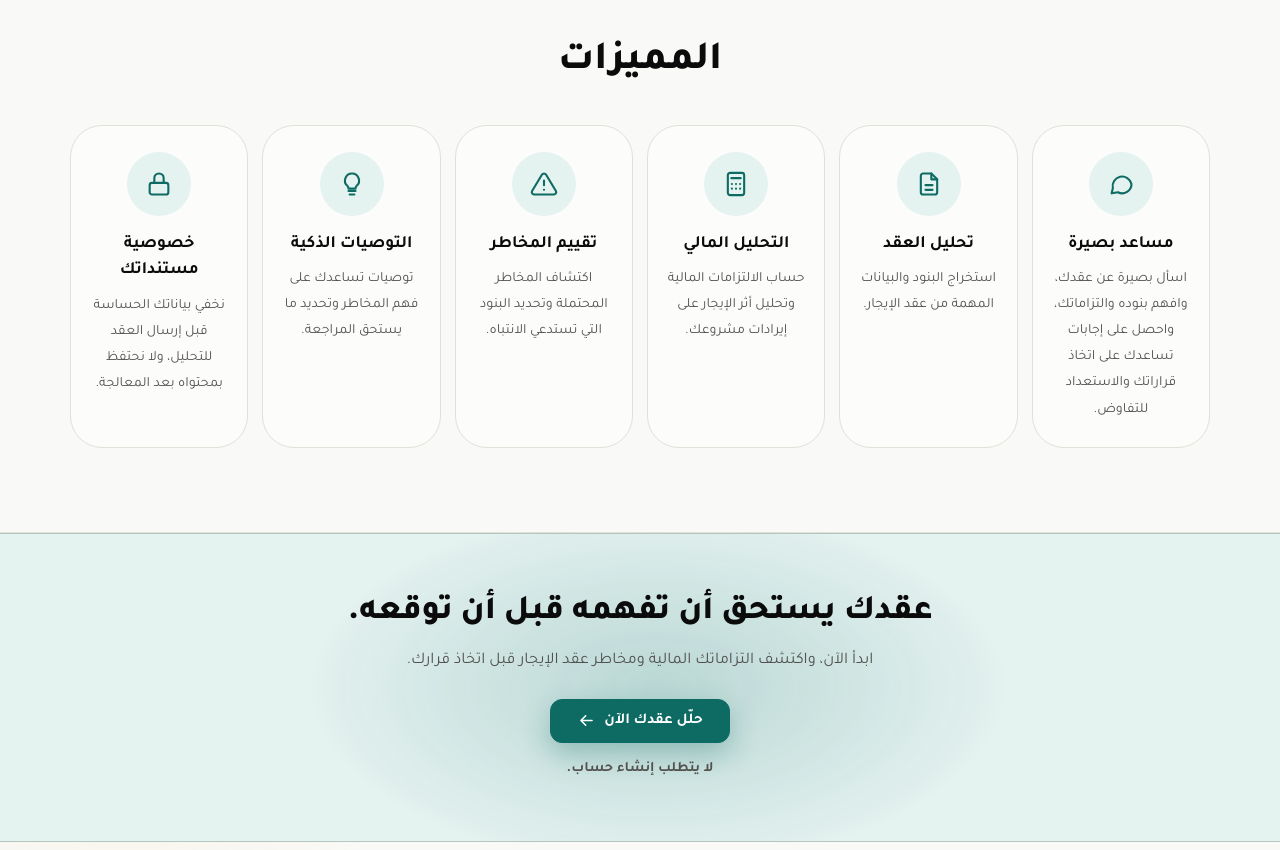
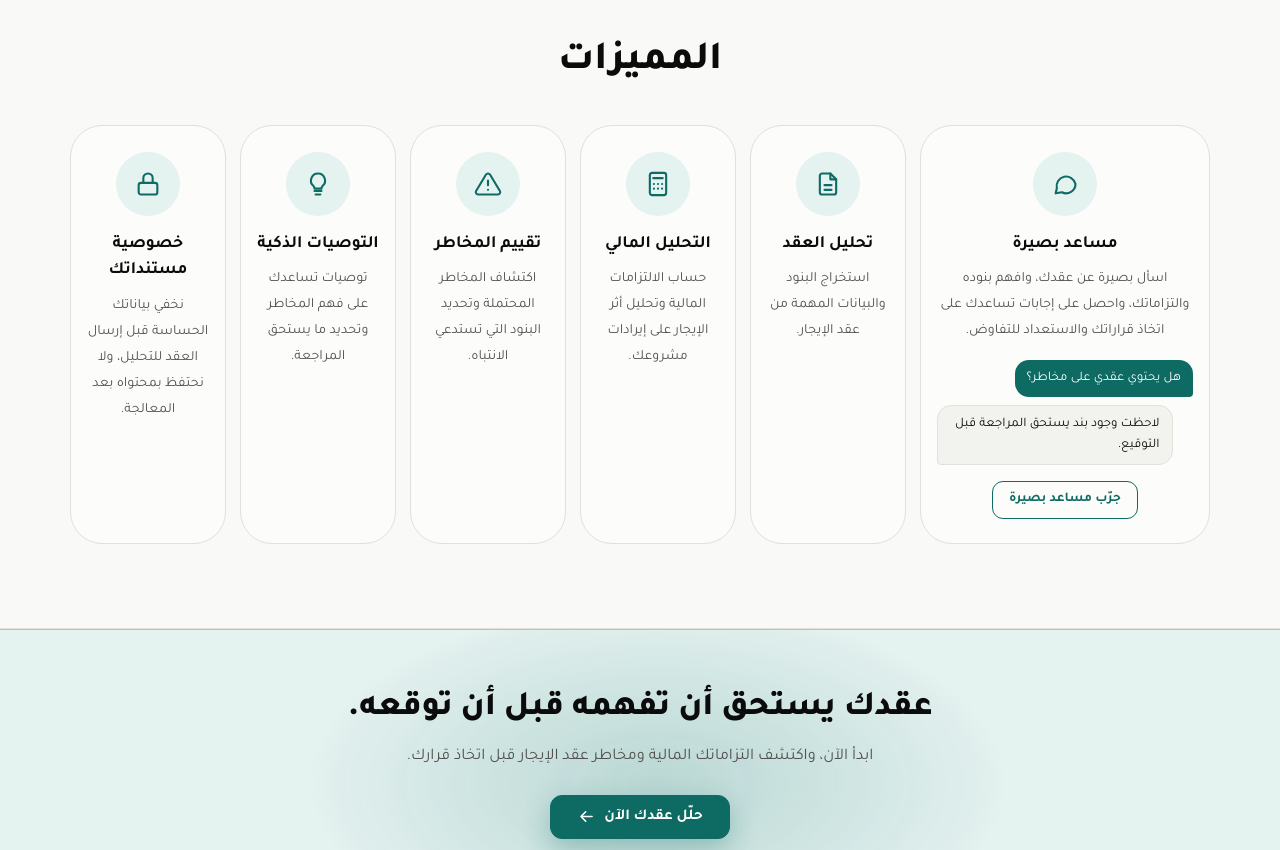
Before and after one commit to shaimasaud5/basira, a plain HTML site: page app/static/index.html in a window 1280 px wide. Shown: the part 1220-2070 px from the top of the page. Drawn offline with Linux system fonts and the light colour scheme.

Commit message:
بطاقة مساعد بصيرة: معاينة محادثة مصغّرة (سؤال، مؤشر كتابة، رد) وزر «جرّب مساعد بصيرة»
Co-Authored-By: Claude Sonnet 5.5 <noreply@anthropic.com>

```diff
--- a/app/static/index.html
+++ b/app/static/index.html
@@ -122,7 +122,7 @@
         <h2 id="features-title">المميزات</h2>
       </header>
       <ul class="lp-feats">
-        <li class="lp-card lp-feat lp-reveal"><span class="lp-ico"><svg aria-hidden="true"><use href="#i-chat"/></svg></span><h3>مساعد بصيرة</h3><p>اسأل بصيرة عن عقدك، وافهم بنوده والتزاماتك، واحصل على إجابات تساعدك على اتخاذ قراراتك والاستعداد للتفاوض.</p></li>
+        <li class="lp-card lp-feat lp-feat-chat lp-reveal"><span class="lp-ico"><svg aria-hidden="true"><use href="#i-chat"/></svg></span><h3>مساعد بصيرة</h3><p>اسأل بصيرة عن عقدك، وافهم بنوده والتزاماتك، واحصل على إجابات تساعدك على اتخاذ قراراتك والاستعداد للتفاوض.</p><div class="lp-chat" role="img" aria-label="مثال لمحادثة مع مساعد بصيرة"><span class="lp-msg user">هل يحتوي عقدي على مخاطر؟</span><span class="lp-stack"><span class="lp-typing" aria-hidden="true"><i></i><i></i><i></i></span><span class="lp-msg bot">لاحظت وجود بند يستحق المراجعة قبل التوقيع.</span></span></div><a class="btn lp-try" href="#/app">جرّب مساعد بصيرة</a></li>
         <li class="lp-card lp-feat lp-reveal"><span class="lp-ico"><svg aria-hidden="true"><use href="#i-doc"/></svg></span><h3>تحليل العقد</h3><p>استخراج البنود والبيانات المهمة من عقد الإيجار.</p></li>
         <li class="lp-card lp-feat lp-reveal"><span class="lp-ico"><svg aria-hidden="true"><use href="#i-calc"/></svg></span><h3>التحليل المالي</h3><p>حساب الالتزامات المالية وتحليل أثر الإيجار على إيرادات مشروعك.</p></li>
         <li class="lp-card lp-feat lp-reveal"><span class="lp-ico"><svg aria-hidden="true"><use href="#i-alert"/></svg></span><h3>تقييم المخاطر</h3><p>اكتشاف المخاطر المحتملة وتحديد البنود التي تستدعي الانتباه.</p></li>
--- a/app/static/styles.css
+++ b/app/static/styles.css
@@ -1110,3 +1110,28 @@ dialog.risk-dialog::backdrop { background: rgba(0,0,0,.55); backdrop-filter: blu
   #features .lp-feat { min-height: 0; padding: 26px 16px 24px; }
   #features .lp-feat h3 { margin: 16px 0 8px; }
 }
+
+/* بطاقة «مساعد بصيرة»: معاينة محادثة مصغّرة تُعرض مرة واحدة عند الظهور */
+.lp-feat-chat .lp-chat { display: flex; flex-direction: column; gap: 8px; width: 100%; margin-top: 16px; text-align: start; }
+.lp-feat-chat .lp-msg { display: block; max-width: 92%; padding: 8px 12px; border-radius: 14px; font-size: .82rem; line-height: 1.6; }
+.lp-feat-chat .lp-msg.user { align-self: flex-start; background: var(--brand); color: var(--on-brand); border-end-start-radius: 4px; }
+.lp-feat-chat .lp-stack { display: grid; align-self: flex-end; max-width: 92%; }
+.lp-feat-chat .lp-stack > * { grid-area: 1 / 1; }
+.lp-feat-chat .lp-msg.bot { background: var(--surface-2); border: 1px solid var(--line); color: var(--ink); border-end-end-radius: 4px; max-width: none; }
+.lp-feat-chat .lp-typing { align-self: end; justify-self: end; display: inline-flex; gap: 4px; padding: 10px 12px; border-radius: 14px; border-end-end-radius: 4px; background: var(--surface-2); border: 1px solid var(--line); opacity: 0; }
+.lp-feat-chat .lp-typing i { width: 6px; height: 6px; border-radius: 50%; background: var(--brand); display: block; }
+.lp-feat-chat .lp-try { margin-top: 16px; min-height: 36px; padding: 6px 16px; font-size: .85rem; border-radius: 11px; background: transparent; border: 1px solid var(--brand); color: var(--brand); text-decoration: none; font-weight: 700; }
+.lp-feat-chat .lp-try:hover { background: var(--brand-050); }
+@media (min-width: 1001px) { #features .lp-feat-chat { flex: 2.1 1 0; } }
+@media (max-width: 1000px) { #features .lp-feat-chat { grid-column: 1 / -1; } }
+@media (prefers-reduced-motion: no-preference) {
+  .lp-js .lp-feat-chat.in .lp-msg.user { animation: lpMsgIn .45s .5s ease both; }
+  .lp-js .lp-feat-chat.in .lp-typing { animation: lpTyping 1.5s 1.3s ease both; }
+  .lp-js .lp-feat-chat.in .lp-typing i { animation: lpDot .75s 1.3s ease-in-out 2; }
+  .lp-js .lp-feat-chat.in .lp-typing i:nth-child(2) { animation-delay: 1.45s; }
+  .lp-js .lp-feat-chat.in .lp-typing i:nth-child(3) { animation-delay: 1.6s; }
+  .lp-js .lp-feat-chat.in .lp-msg.bot { animation: lpMsgIn .45s 2.85s ease both; }
+}
+@keyframes lpMsgIn { from { opacity: 0; transform: translateY(8px); } to { opacity: 1; transform: none; } }
+@keyframes lpTyping { 0% { opacity: 0; } 12%, 88% { opacity: 1; } 100% { opacity: 0; } }
+@keyframes lpDot { 0%, 100% { transform: translateY(0); opacity: .5; } 50% { transform: translateY(-3px); opacity: 1; } }
```
